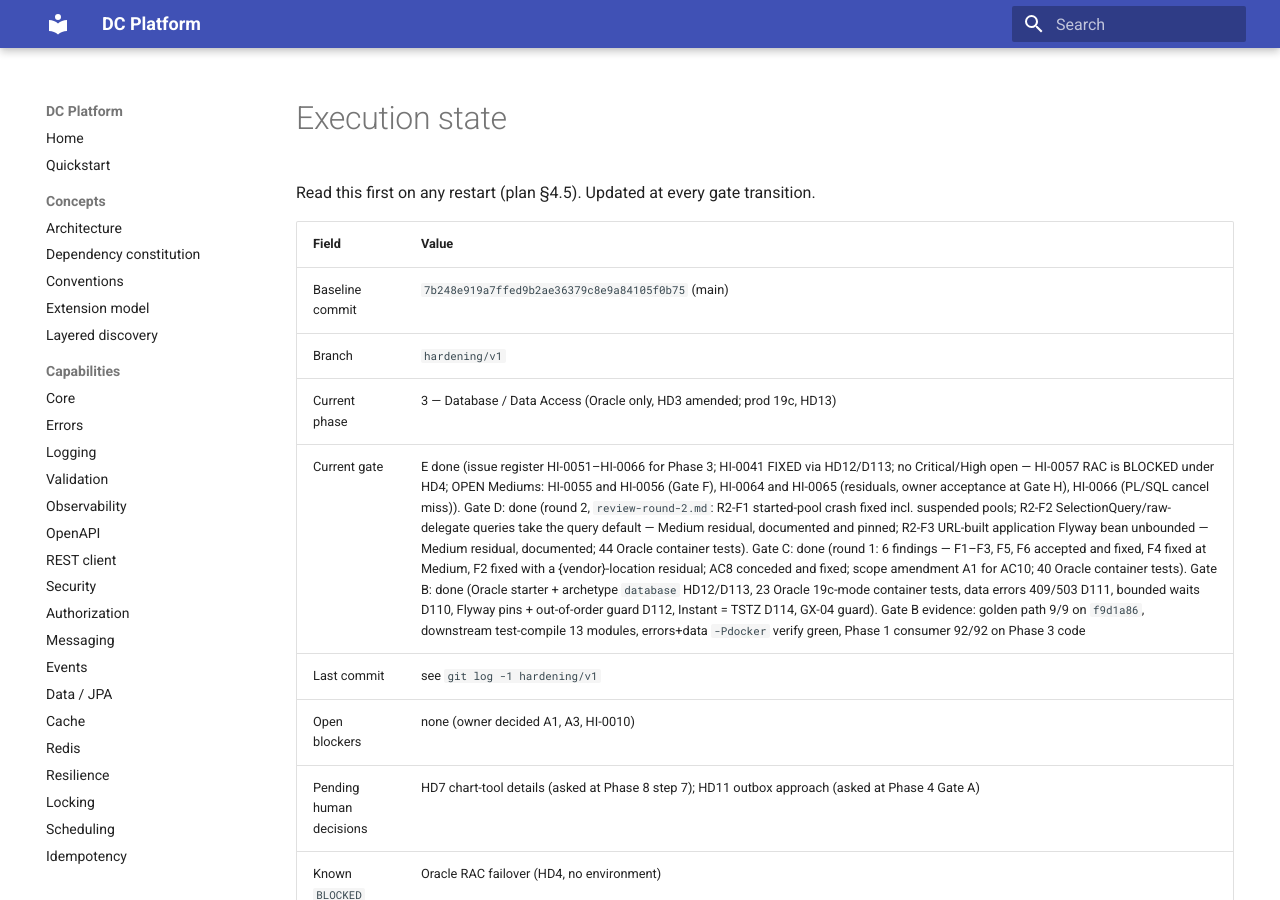
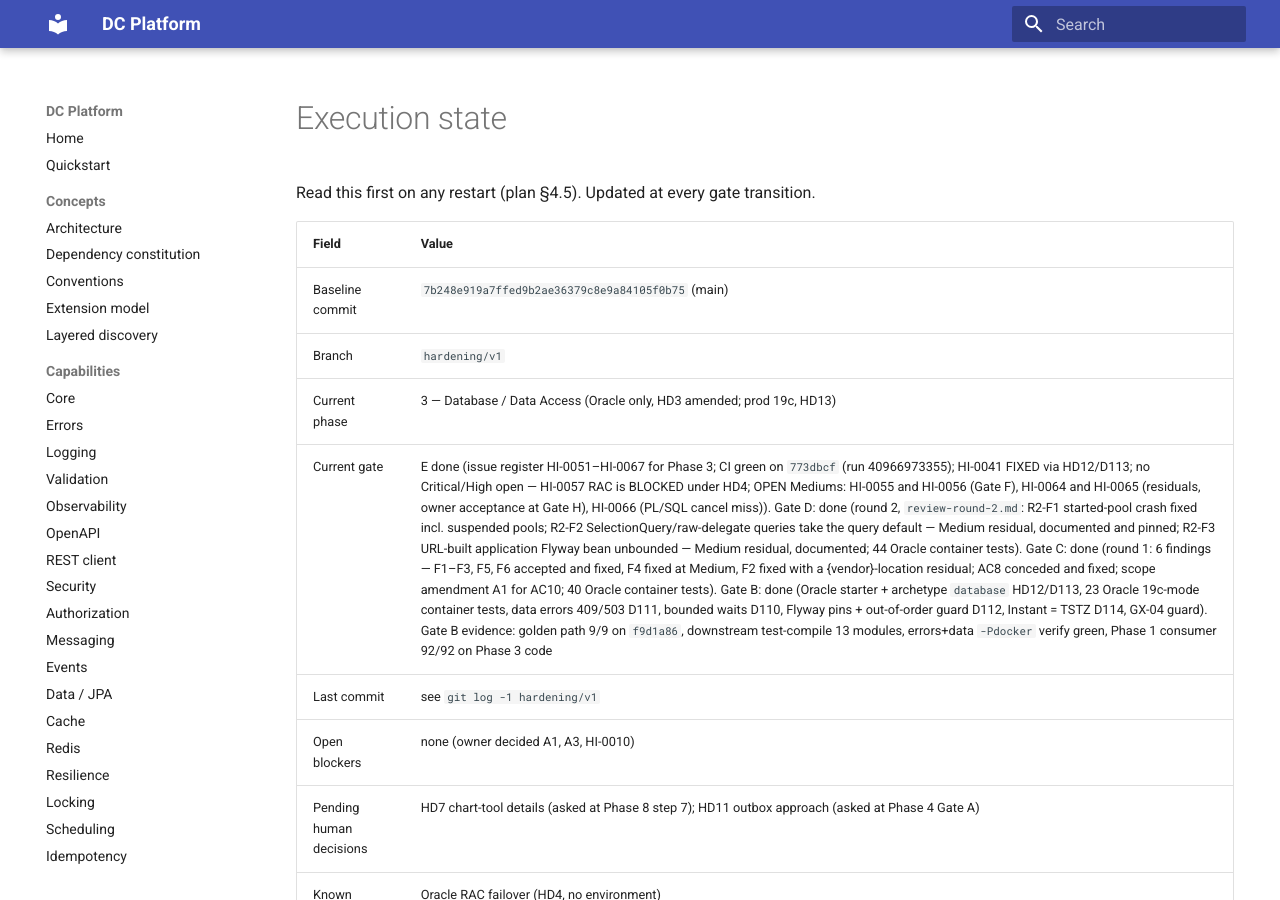
Before and after one commit to muhammadallee/dc-platform, an MkDocs documentation site: the page built from docs/production-readiness/STATE.md, in a window 1280 px wide and 900 px high. Built offline with MkDocs 1.6.1 and Material for MkDocs 9.7.7, drawn with Linux system fonts in a browser that asks for light colours.

Commit message:
docs(hardening): Phase 3 Gate E — register corrections; AC8 as HI-0067
HI-0052 now points at the round-1 row (HI-0062) for the query default.
HI-0041 states how the reported PostgreSQL case is covered (archetype
comment; a PostgreSQL starter is out of scope under HD12). HI-0066 gets a
target (Gate F backstop scenario, else owner acceptance at Gate H).
HI-0065 records the round-2 test concern and its fix. The round-1 AC8
rejection is registered as HI-0067. Phase 2's closed record is left as
tagged. CI green on 773dbcf (run 40966973355).

[hardening phase-03 gate E]

Co-Authored-By: Claude Opus 5.5 <noreply@anthropic.com>
Claude-Session: https://claude.ai/code/session_0131grQ6pUwFCGZox6ekZHiA

```diff
--- a/docs/production-readiness/STATE.md
+++ b/docs/production-readiness/STATE.md
@@ -7,7 +7,7 @@ Read this first on any restart (plan §4.5). Updated at every gate transition.
 | Baseline commit | `7b248e919a7ffed9b2ae36379c8e9a84105f0b75` (main) |
 | Branch | `hardening/v1` |
 | Current phase | 3 — Database / Data Access (Oracle only, HD3 amended; prod 19c, HD13) |
-| Current gate | E done (issue register HI-0051–HI-0066 for Phase 3; HI-0041 FIXED via HD12/D113; no Critical/High open — HI-0057 RAC is BLOCKED under HD4; OPEN Mediums: HI-0055 and HI-0056 (Gate F), HI-0064 and HI-0065 (residuals, owner acceptance at Gate H), HI-0066 (PL/SQL cancel miss)). Gate D: done (round 2, `review-round-2.md`: R2-F1 started-pool crash fixed incl. suspended pools; R2-F2 SelectionQuery/raw-delegate queries take the query default — Medium residual, documented and pinned; R2-F3 URL-built application Flyway bean unbounded — Medium residual, documented; 44 Oracle container tests). Gate C: done (round 1: 6 findings — F1–F3, F5, F6 accepted and fixed, F4 fixed at Medium, F2 fixed with a {vendor}-location residual; AC8 conceded and fixed; scope amendment A1 for AC10; 40 Oracle container tests). Gate B: done (Oracle starter + archetype `database` HD12/D113, 23 Oracle 19c-mode container tests, data errors 409/503 D111, bounded waits D110, Flyway pins + out-of-order guard D112, Instant = TSTZ D114, GX-04 guard). Gate B evidence: golden path 9/9 on `f9d1a86`, downstream test-compile 13 modules, errors+data `-Pdocker` verify green, Phase 1 consumer 92/92 on Phase 3 code |
+| Current gate | E done (issue register HI-0051–HI-0067 for Phase 3; CI green on `773dbcf` (run 40966973355); HI-0041 FIXED via HD12/D113; no Critical/High open — HI-0057 RAC is BLOCKED under HD4; OPEN Mediums: HI-0055 and HI-0056 (Gate F), HI-0064 and HI-0065 (residuals, owner acceptance at Gate H), HI-0066 (PL/SQL cancel miss)). Gate D: done (round 2, `review-round-2.md`: R2-F1 started-pool crash fixed incl. suspended pools; R2-F2 SelectionQuery/raw-delegate queries take the query default — Medium residual, documented and pinned; R2-F3 URL-built application Flyway bean unbounded — Medium residual, documented; 44 Oracle container tests). Gate C: done (round 1: 6 findings — F1–F3, F5, F6 accepted and fixed, F4 fixed at Medium, F2 fixed with a {vendor}-location residual; AC8 conceded and fixed; scope amendment A1 for AC10; 40 Oracle container tests). Gate B: done (Oracle starter + archetype `database` HD12/D113, 23 Oracle 19c-mode container tests, data errors 409/503 D111, bounded waits D110, Flyway pins + out-of-order guard D112, Instant = TSTZ D114, GX-04 guard). Gate B evidence: golden path 9/9 on `f9d1a86`, downstream test-compile 13 modules, errors+data `-Pdocker` verify green, Phase 1 consumer 92/92 on Phase 3 code |
 | Last commit | see `git log -1 hardening/v1` |
 | Open blockers | none (owner decided A1, A3, HI-0010) |
 | Pending human decisions | HD7 chart-tool details (asked at Phase 8 step 7); HD11 outbox approach (asked at Phase 4 Gate A) |
```
Also changed, not shown: docs/production-readiness/issue-register.md (+6 -4 lines), docs/production-readiness/phase-02-logging-observability/closure.md (+1 -1 lines).
